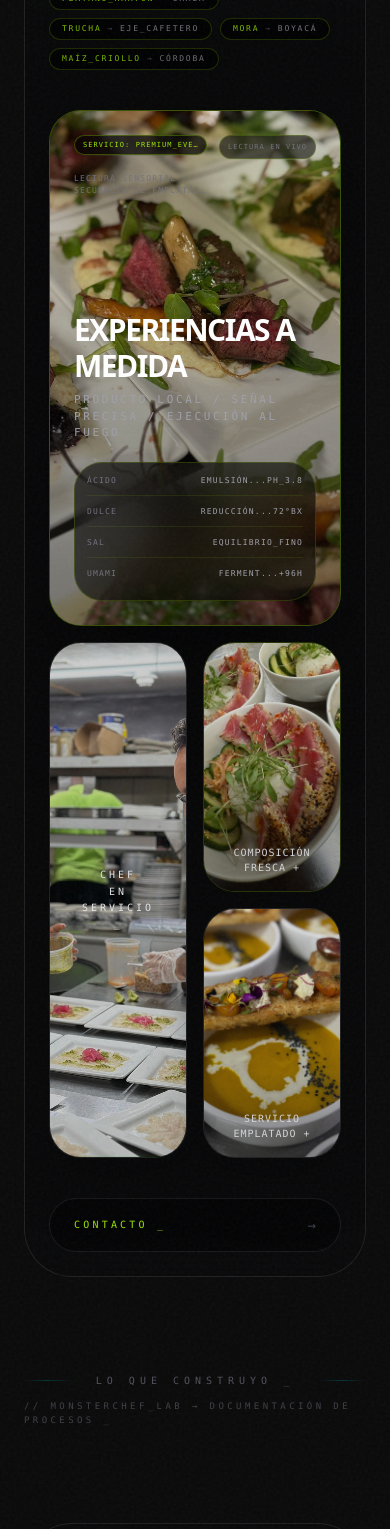
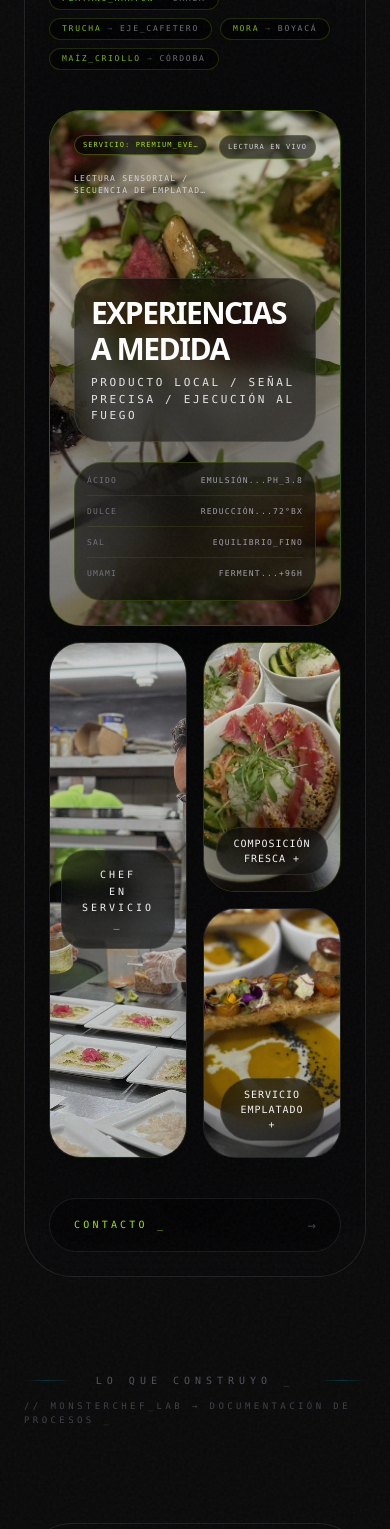
Before and after one commit to Monsterchef-git/my-vibe-site, a Next.js app: page / in a window 390 px wide. Shown: the part 2940-4469 px from the top of the page. Built offline with nearby package versions, Linux system fonts and the light colour scheme.

Commit message:
Improve mobile card readability and stabilize stack transitions

```diff
--- a/src/app/page.tsx
+++ b/src/app/page.tsx
@@ -277,22 +277,22 @@ export default function Home() {
                   <span className="inline-block max-w-full truncate rounded-full border border-lime-400/30 bg-black/70 px-2 sm:px-3 py-1 font-mono text-[7px] sm:text-[9px] uppercase tracking-[0.15em] sm:tracking-[0.36em] text-lime-400 backdrop-blur-xl">
                     SERVICIO: PREMIUM_EVENT_01
                   </span>
-                  <div className="max-w-[16rem] font-mono text-[8px] sm:text-[10px] uppercase tracking-[0.15em] sm:tracking-[0.3em] text-zinc-500 transition-colors duration-300 group-hover:text-lime-300/80 line-clamp-2 sm:line-clamp-none">
+                  <div className="max-w-[16rem] font-mono text-[8px] sm:text-[10px] uppercase tracking-[0.15em] sm:tracking-[0.3em] text-zinc-300 transition-colors duration-300 group-hover:text-lime-300/80 md:text-zinc-500 line-clamp-2 sm:line-clamp-none">
                     Lectura sensorial / secuencia de emplatado premium
                   </div>
                 </div>
 
-                <div className="shrink-0 rounded-2xl border border-lime-400/20 bg-black/55 px-2 sm:px-3 py-1.5 sm:py-2 font-mono text-[7px] sm:text-[9px] uppercase tracking-[0.15em] sm:tracking-[0.3em] text-zinc-500 backdrop-blur-xl transition-colors duration-300 group-hover:border-lime-400/40 group-hover:text-lime-400">
+                <div className="shrink-0 rounded-2xl border border-lime-400/20 bg-black/55 px-2 sm:px-3 py-1.5 sm:py-2 font-mono text-[7px] sm:text-[9px] uppercase tracking-[0.15em] sm:tracking-[0.3em] text-zinc-300 backdrop-blur-xl transition-colors duration-300 group-hover:border-lime-400/40 group-hover:text-lime-400 md:text-zinc-500">
                   LECTURA EN VIVO
                 </div>
               </div>
 
               <div className="flex flex-col gap-5">
-                  <div className="space-y-2">
+                <div className="w-fit max-w-[24rem] rounded-[1.75rem] border border-white/10 bg-black/58 p-4 shadow-[0_24px_60px_rgba(0,0,0,0.28)] backdrop-blur-md md:bg-black/46">
                   <h3 className="max-w-[14rem] text-3xl font-bold uppercase tracking-[-0.05em] text-white transition-all duration-500 group-hover:text-lime-100 md:text-4xl">
                     Experiencias a Medida
                   </h3>
-                    <p className="max-w-[22rem] font-mono text-[11px] uppercase tracking-[0.24em] text-zinc-400 transition-colors duration-300 group-hover:text-lime-300/90">
+                  <p className="mt-2 max-w-[22rem] font-mono text-[11px] uppercase tracking-[0.24em] text-zinc-200 transition-colors duration-300 group-hover:text-lime-300/90 md:text-zinc-400">
                     Producto local / señal precisa / ejecución al fuego
                   </p>
                 </div>
@@ -314,7 +314,7 @@ export default function Home() {
               className="object-cover opacity-80 md:opacity-40 md:grayscale group-hover:grayscale-0 transition-all"
             />
             <div className="absolute inset-0 flex items-center justify-center p-6 text-center">
-              <p className="font-mono text-[10px] uppercase tracking-[0.3em] leading-relaxed text-zinc-200">
+              <p className="rounded-[1.5rem] border border-white/10 bg-black/60 px-5 py-4 font-mono text-[10px] uppercase tracking-[0.3em] leading-relaxed text-zinc-100 backdrop-blur-md">
                 Chef <br /> en <br /> servicio _
               </p>
             </div>
@@ -331,7 +331,7 @@ export default function Home() {
             />
             <div className="absolute inset-0 opacity-40 md:opacity-100 bg-gradient-to-t from-black via-black/25 to-transparent" />
             <div className="absolute inset-x-0 bottom-4 z-10 flex items-center justify-center px-4 text-center">
-              <span className="font-mono text-[10px] uppercase tracking-widest text-zinc-300 group-hover:text-lime-400">
+              <span className="rounded-full border border-white/10 bg-black/60 px-4 py-2 font-mono text-[10px] uppercase tracking-widest text-zinc-100 backdrop-blur-md group-hover:text-lime-400 md:text-zinc-300">
                 Composición fresca +
               </span>
             </div>
@@ -348,7 +348,7 @@ export default function Home() {
             />
             <div className="absolute inset-0 opacity-40 md:opacity-100 bg-gradient-to-t from-black via-black/25 to-transparent" />
             <div className="absolute inset-x-0 bottom-4 z-10 flex items-center justify-center px-4 text-center">
-              <span className="font-mono text-[10px] uppercase tracking-widest text-zinc-300 group-hover:text-lime-400">
+              <span className="rounded-full border border-white/10 bg-black/60 px-4 py-2 font-mono text-[10px] uppercase tracking-widest text-zinc-100 backdrop-blur-md group-hover:text-lime-400 md:text-zinc-300">
                 Servicio emplatado +
               </span>
             </div>
@@ -425,21 +425,22 @@ export default function Home() {
                   sizes="(min-width: 1280px) 420px, 100vw"
                   className="absolute inset-0 object-cover object-top opacity-82 transition-all duration-[1800ms] ease-out md:opacity-36 md:grayscale group-hover:scale-105 group-hover:opacity-72 group-hover:grayscale-0"
                 />
-                <div className="absolute inset-0 opacity-50 md:opacity-100 bg-[radial-gradient(circle_at_top_right,rgba(202,253,0,0.1),transparent_36%),linear-gradient(180deg,rgba(0,0,0,0.1),rgba(0,0,0,0.68)_30%,rgba(0,0,0,0.9)_100%)]" />
+                <div className="absolute inset-0 opacity-42 md:opacity-100 bg-[radial-gradient(circle_at_top_right,rgba(202,253,0,0.1),transparent_36%),linear-gradient(180deg,rgba(0,0,0,0.1),rgba(0,0,0,0.68)_30%,rgba(0,0,0,0.9)_100%)]" />
+                <div className="absolute inset-x-0 top-0 h-48 bg-gradient-to-b from-black/78 via-black/42 to-transparent md:from-black/62 md:via-black/28" />
                 <div className="absolute inset-0 grainy-bg" />
               </div>
 
               <div className="relative z-10 flex h-full flex-col">
                 <div className="flex items-start justify-between gap-4">
-                  <div className="space-y-3">
-                    <p className="font-mono text-[9px] uppercase tracking-[0.42em] text-zinc-600">
+                  <div className="space-y-3 rounded-[1.75rem] border border-zinc-800/80 bg-black/62 p-4 shadow-[0_24px_60px_rgba(0,0,0,0.26)] backdrop-blur-md md:bg-black/52">
+                    <p className="font-mono text-[9px] uppercase tracking-[0.42em] text-zinc-300 md:text-zinc-600">
                       SaaS para talleres
                     </p>
                     <div>
                       <h4 className="text-3xl font-headline italic leading-none text-white night-glow">
                         <MonoToken kind="project">TecnicalApp</MonoToken>
                       </h4>
-                      <p className="mt-2 max-w-[20rem] font-mono text-[11px] leading-relaxed text-zinc-500">
+                      <p className="mt-2 max-w-[20rem] font-mono text-[11px] leading-relaxed text-zinc-200 md:text-zinc-500">
                         Sistema operativo para talleres con foco en procesos, infraestructura y autogestión.
                       </p>
                     </div>
@@ -461,7 +462,7 @@ export default function Home() {
 
                   <div className="mt-6 border-t border-zinc-800/80 pt-5">
                     <div className="flex items-center justify-between gap-4">
-                      <span className="font-mono text-[10px] uppercase tracking-[0.32em] text-zinc-600">
+                      <span className="font-mono text-[10px] uppercase tracking-[0.32em] text-zinc-300 md:text-zinc-600">
                         Operación & SaaS
                       </span>
                       <span className="font-mono text-[10px] uppercase tracking-[0.32em] text-lime-400 transition-colors group-hover:text-white">
--- a/src/components/StitchCardStack.tsx
+++ b/src/components/StitchCardStack.tsx
@@ -134,22 +134,31 @@ export default function StitchCardStack() {
               ? `translate3d(0, ${translateY}px, 0) rotate(${targetRank * -1.4}deg) scale(${scale})`
               : `translate3d(0, ${translateY}px, ${targetRank * -84}px) rotate(${targetRank * -2.2}deg) scale(${scale})`;
 
-          const Wrapper = isTopCard ? 'button' : 'div';
-
           return (
-            <Wrapper
+            <div
               key={project.id}
-              type={isTopCard ? 'button' : undefined}
               onClick={isTopCard ? nextCard : undefined}
+              onKeyDown={
+                isTopCard
+                  ? (event) => {
+                      if (event.key === 'Enter' || event.key === ' ') {
+                        event.preventDefault();
+                        nextCard();
+                      }
+                    }
+                  : undefined
+              }
               className={cx(
-                'group absolute inset-0 mx-auto block h-full w-full max-w-[560px] text-left transition-[transform,opacity] duration-[340ms] ease-[cubic-bezier(0.16,1.18,0.32,1)] sm:max-w-[620px] lg:max-w-[680px]',
+                'group absolute inset-0 mx-auto block h-full w-full max-w-[560px] transform-gpu text-left transition-[transform,opacity] duration-[340ms] ease-[cubic-bezier(0.16,1.18,0.32,1)] [will-change:transform,opacity] sm:max-w-[620px] lg:max-w-[680px]',
                 isTopCard
                   ? 'cursor-pointer focus:outline-none focus-visible:ring-2 focus-visible:ring-cyan-400/70'
                   : 'pointer-events-none',
               )}
+              role={isTopCard ? 'button' : undefined}
+              tabIndex={isTopCard ? 0 : -1}
               style={{
                 transform,
-                opacity: isTopCard && isAnimating ? (isMobile ? 0.18 : 0) : opacity,
+                opacity: isTopCard && isAnimating ? (isMobile ? 0.36 : 0) : opacity,
                 zIndex,
               }}
               aria-hidden={!isTopCard}
@@ -170,7 +179,7 @@ export default function StitchCardStack() {
                       fill
                       sizes="(min-width: 1024px) 680px, 100vw"
                       className={cx(
-                        'object-cover [backface-visibility:hidden] transition-[filter,transform,opacity] duration-[340ms] ease-[cubic-bezier(0.16,1.18,0.32,1)] md:duration-[420ms]',
+                        'object-cover [backface-visibility:hidden] transition-[filter,transform,opacity] duration-[260ms] ease-[cubic-bezier(0.16,1.18,0.32,1)] md:duration-[420ms]',
                         isPrimaryVisual
                           ? 'opacity-100 md:opacity-85 md:grayscale group-hover:grayscale-0 group-hover:scale-[1.04]'
                           : 'opacity-72 md:opacity-40 md:grayscale',
@@ -231,7 +240,7 @@ export default function StitchCardStack() {
                   </div>
                 </div>
               </CardPrimitive>
-            </Wrapper>
+            </div>
           );
         })}
       </div>
```
Lines whose indentation alone changed are shown as unchanged.
